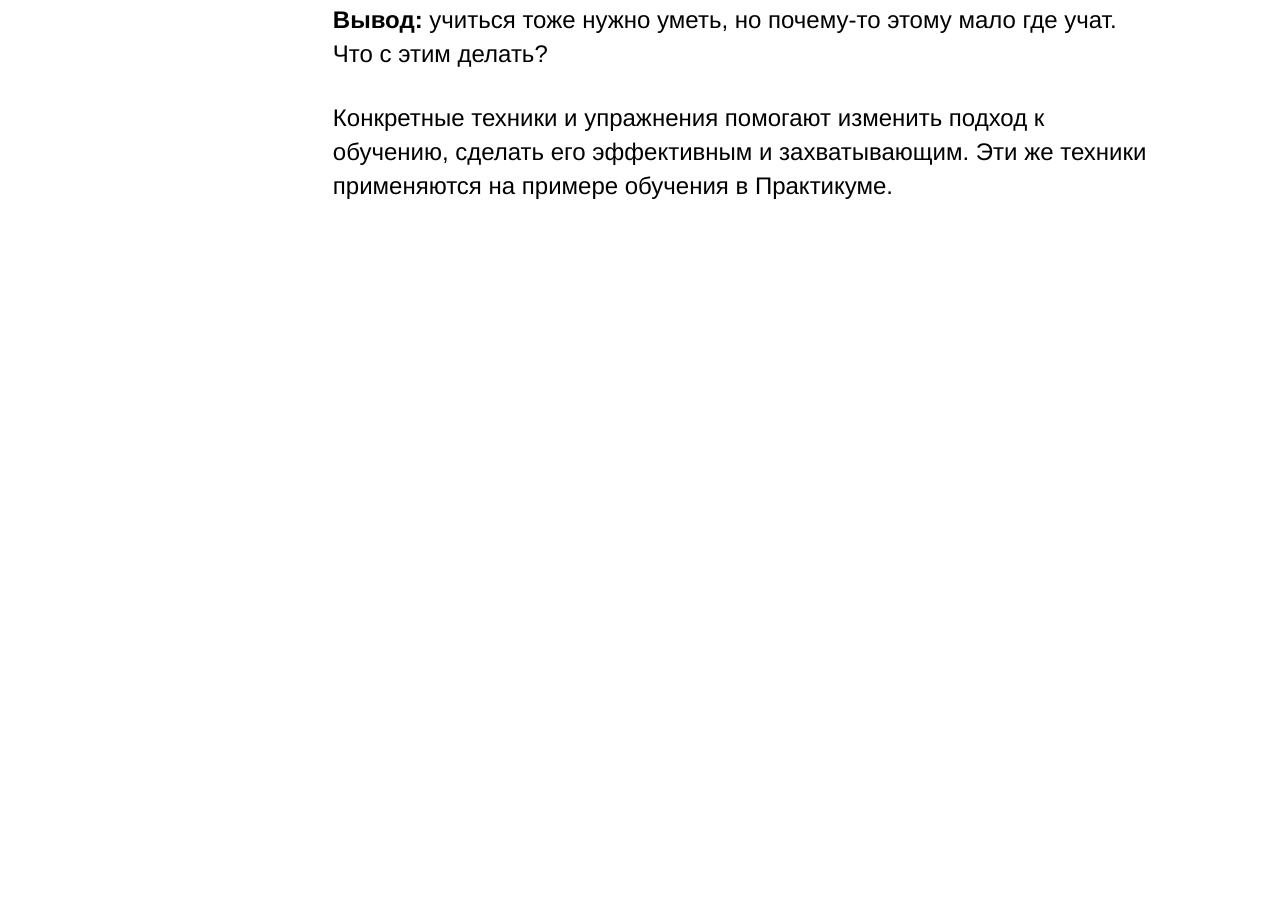
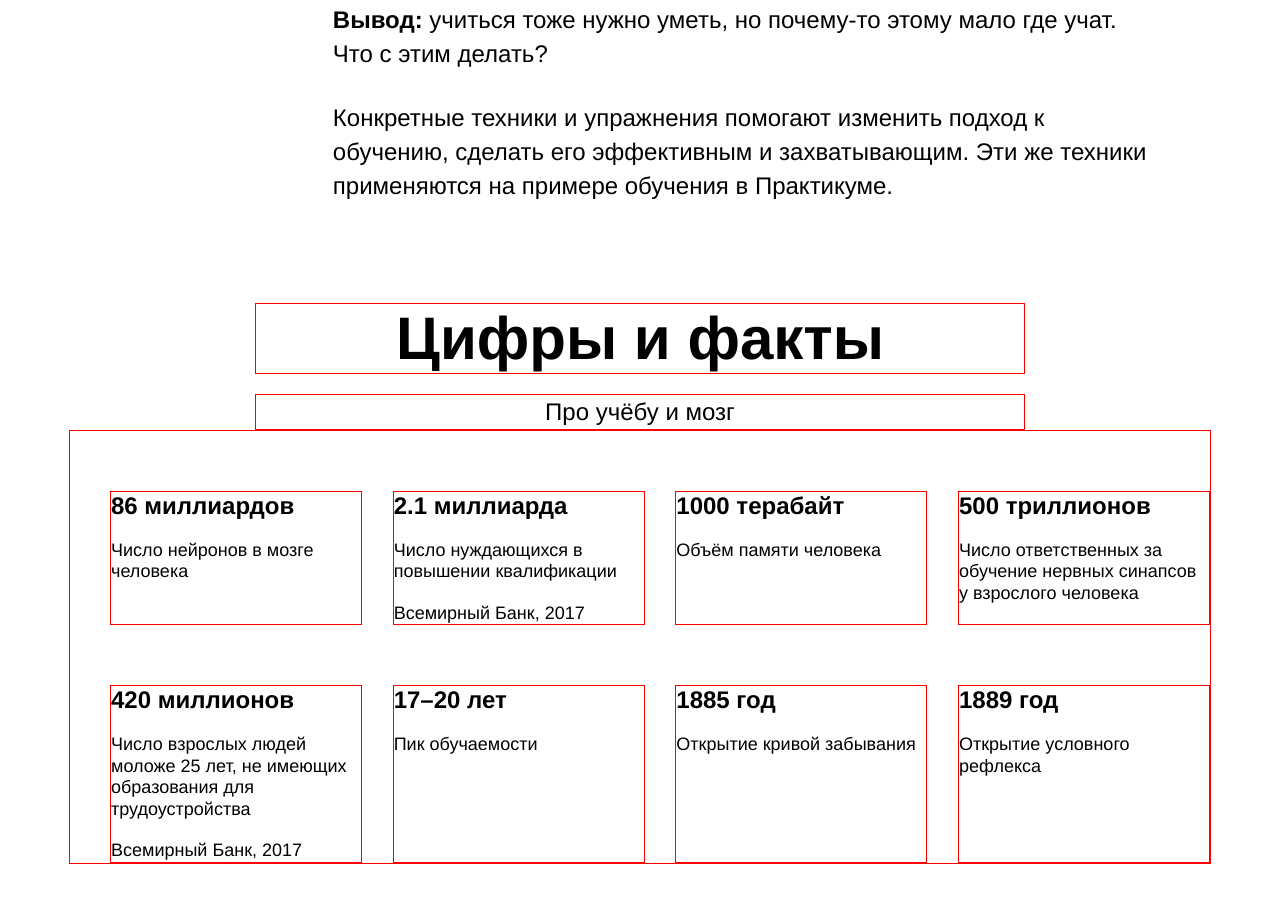
Before and after one commit to Olga-Mishareva/how-to-learn, a plain HTML site: page index.html in a window 1280 px wide. Shown: the part 1053-1956 px from the top of the page. Before the commit the page ends 1386 px from the top, so only its background shows below. Drawn offline with Linux system fonts and the light colour scheme.

Commit message:
HTML, CSS - block digits - done

```diff
--- a/index.html
+++ b/index.html
@@ -39,6 +39,44 @@
       </section>
 
       <section class="digits">
+        <h2 class="section-title">Цифры и факты</h2>
+        <h3 class="section-subtitle">Про учёбу и мозг</h3>
+        <ul class="table">
+          <li class="table__cell table__cell_theme_light ">
+            <h5 class="table__heading">86 миллиардов</h5>
+            <p class="table__text">Число нейронов в мозге человека</p>
+          </li>
+          <li class="table__cell table__cell_theme_light ">
+            <h5 class="table__heading">2.1 миллиарда</h5>
+            <p class="table__text">Число нуждающихся в повышении квалификации</p>
+            <p class="table__text table__text_sign">Всемирный Банк, 2017</p>
+          </li>
+          <li class="table__cell table__cell_theme_light ">
+            <h5 class="table__heading">1000 терабайт</h5>
+            <p class="table__text">Объём памяти человека</p>
+          </li>
+          <li class="table__cell table__cell_theme_light ">
+            <h5 class="table__heading">500 триллионов</h5>
+            <p class="table__text">Число ответственных за обучение нервных синапсов у взрослого человека</p>
+          </li>
+          <li class="table__cell table__cell_theme_light ">
+            <h5 class="table__heading">420 миллионов</h5>
+            <p class="table__text">Число взрослых людей моложе 25 лет, не имеющих образования для трудоустройства</p>
+            <p class="table__text table__text_sign">Всемирный Банк, 2017</p>
+          </li>
+          <li class="table__cell table__cell_theme_light ">
+            <h5 class="table__heading">17–20 лет</h5>
+            <p class="table__text">Пик обучаемости</p>
+          </li>
+          <li class="table__cell table__cell_theme_light ">
+            <h5 class="table__heading">1885 год</h5>
+            <p class="table__text">Открытие кривой забывания</p>
+          </li>
+          <li class="table__cell table__cell_theme_light ">
+            <h5 class="table__heading">1889 год</h5>
+            <p class="table__text">Открытие условного рефлекса</p>
+          </li>
+        </ul>
       </section>
 
       <section class="feynman">
--- a/styles/style.css
+++ b/styles/style.css
@@ -47,6 +47,7 @@
 .header__subtitle {
   line-height: 25xp;
   font-size: 18px;
+  color: #000000;
   font-weight: normal;
   position: absolute;
   left: 64px;
@@ -80,12 +81,10 @@
 }
 
 
-/*-----  MAIN  -----*/
+/*-----------  MAIN  ----------*/
 
+/*-----  DESCRIOPTION  -----*/
 
-.description {
-
-}
 
 .two-columns {
   width: 80%;
@@ -115,12 +114,94 @@
   line-height: 34px;
   font-size: 24px;
   font-weight: normal;
+  color: #000000;
+}
+
+.two-columns__paragraph:last-of-type {
+  margin-bottom: 0;
 }
 
 .two-columns__span-accent {
   font-weight: bold;
 }
 
+
+/*-----  DIGITS  -----*/
+
+
+.digits {
+  display: flex;
+  align-items: center;
+  flex-direction: column;
+}
+
+.section-title {
+  width: 60%;
+  text-align: center;
+  margin: 0 0 20px;
+  line-height: 1.15;
+  font-size: 60px;
+  font-weight: bold;
+  border: 1px solid red;
+}
+
+.section-subtitle {
+  width: 60%;
+  text-align: center;
+  margin: 0;
+  line-height: 34px;
+  font-size: 24px;
+  font-weight: normal;
+  border: 1px solid red;
+}
+
+.table {
+  margin: 0 auto 100px;
+  display: flex;
+  flex-flow: row wrap;
+  justify-content: space-between;
+  width: 1100px;
+  border: 1px solid red;
+  list-style: none;
+}
+
+.table__cell {
+  width: 250px;
+  margin-top: 60px;
+  border: 1px solid red;
+}
+
+.table__cell_theme_light {
+  color: #000000;
+}
+
+.table__heading {
+  margin: 0 0 20px;
+  line-height: 1.15;
+  font-size: 24px;
+  font-weight: bold;
+}
+
+.table__text {
+  margin: 0 0 20px;
+  line-height: 1.2;
+  font-size: 18px;
+  font-weight: normal;
+}
+
+.table__text_sign {
+  margin-bottom: 0;
+}
+
+
+
+
+
+
+/*-----  FEYMAN  -----*/
+
+
+/*-----  KAUFMAN  -----*/
 
 
 /* и элемента с модификатором вида ключ-значение */
@@ -130,3 +211,5 @@
   margin-right: 0;
   margin-top: 80px;
 }
+
+/*-----  FOOTER  -----*/
```
